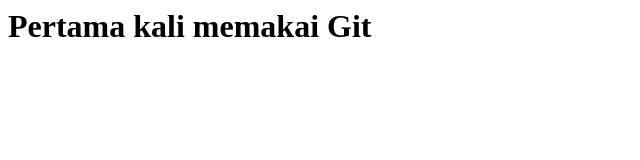
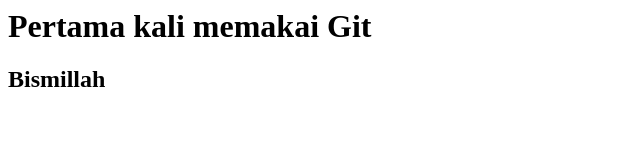
Before and after one commit to md-habib/Test-Git, a plain HTML site: page index.html in a window 1280 px wide. Shown: the whole page, without its empty margins (0-640 px from the left). Drawn offline with Linux system fonts and the light colour scheme.

Commit message:
tambah h2

```diff
--- a/index.html
+++ b/index.html
@@ -1 +1,2 @@
 <h1> Pertama kali memakai Git </h1>
+<h2> Bismillah </h2>
```
